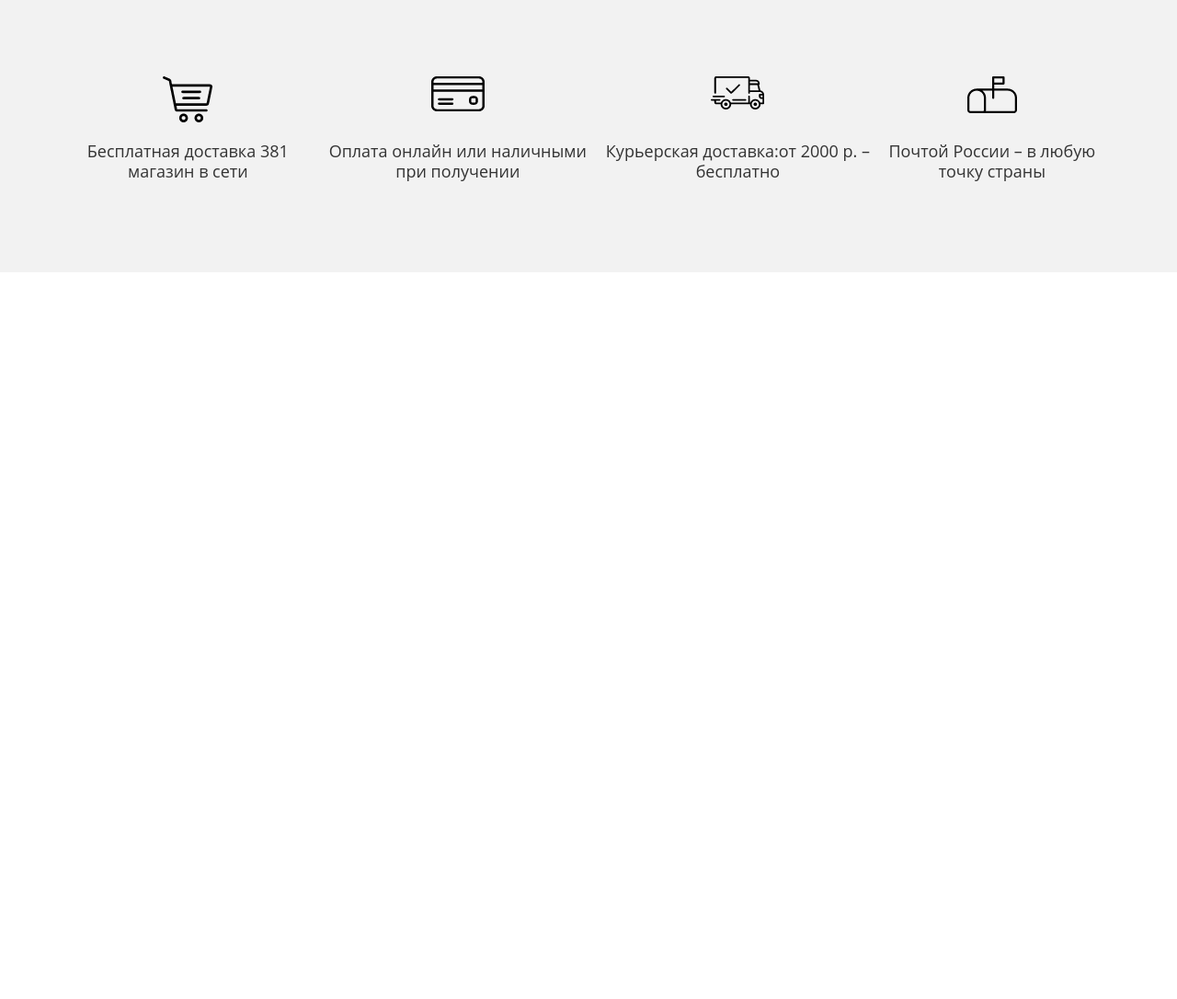
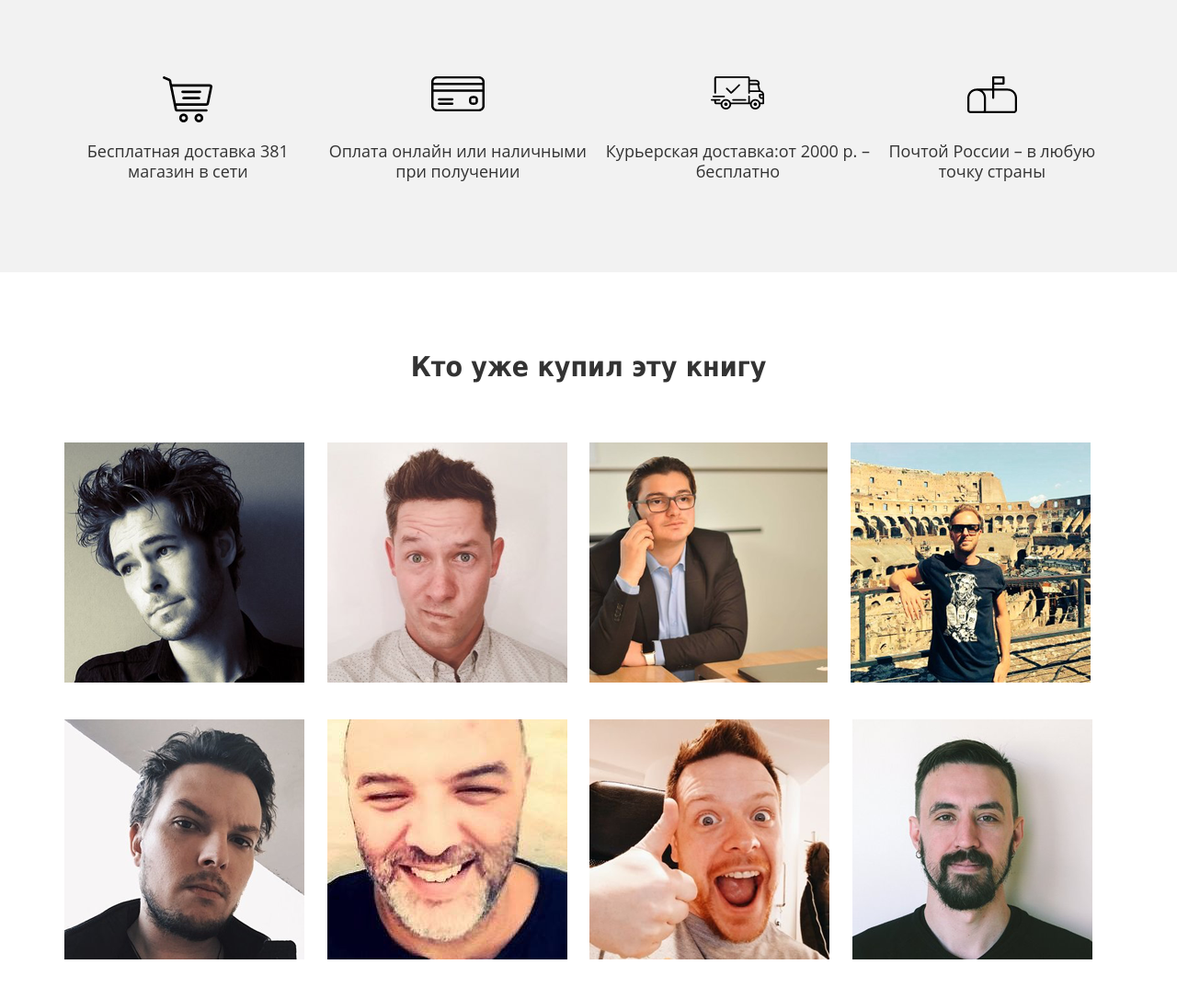
Before and after one commit to insomniata/simple_page, a plain HTML site: page index.html in a window 1280 px wide. Shown: the part 923-2009 px from the top of the page at 92% size. Before the commit the page ends 1219 px from the top, so only its background shows below. Drawn offline with Linux system fonts and the light colour scheme.

Commit message:
Добавлен раздел с фото покупателей

```diff
--- a/css/style.css
+++ b/css/style.css
@@ -90,3 +90,22 @@ margin: 0 auto;
     font-weight: 400;
     line-height: 22px;
 }
+.footer{
+    margin: 89px 0 111px 0;
+}
+.footer-title{
+    color: #333333;
+    font-size: 30px;
+    font-weight: 700;
+    line-height: 27px;
+    text-align: center;
+    margin-bottom: 69px;
+}
+.foto{
+    max-width: 261px;
+    max-height: 261px;
+    display: inline-block;
+    margin-bottom: 40px;
+    margin-right:20px;
+    vertical-align: middle;
+}
--- a/index.html
+++ b/index.html
@@ -29,8 +29,6 @@
             <!-- /.header-text -->
         </div>
         <!-- /.container -->
-
-
     </header>
     <section class="features">
         <div class="container">
@@ -68,6 +66,41 @@
         </div>
         <!-- /.conteiner -->
     </section>
+    <footer class="footer">
+        <div class="container">
+            <h2 class="footer-title">Кто уже купил эту книгу</h2>
+            <div class="fotos">
+                <div class="foto">
+                    <img src="img/foto_1.png" alt="Покупатель">
+                </div>
+                <div class="foto">
+                    <img src="img/foto_2.png" alt="Покупатель">
+                </div>
+                <div class="foto">
+                    <img src="img/foto_3.png" alt="Покупатель">
+                </div>
+                <div class="foto">
+                    <img src="img/foto_4.png" alt="Покупатель">
+                </div>
+                <div class="foto">
+                    <img src="img/foto_5.png" alt="Покупатель">
+                </div>
+                <div class="foto">
+                    <img src="img/foto_6.png" alt="Покупатель">
+                </div>
+                <div class="foto">
+                    <img src="img/foto_7.png" alt="Покупатель">
+                </div>
+                <div class="foto">
+                    <img src="img/foto_8.png" alt="Покупатель">
+                </div>
+
+            </div>
+
+
+        </div>
+
+    </footer>
 
 
 </body>
```
Also changed, not shown: img/foto_1.png (added), img/foto_2.png (added), img/foto_3.png (added), img/foto_4.png (added), img/foto_5.png (added), img/foto_6.png (added), img/foto_7.png (added), img/foto_8.png (added).
